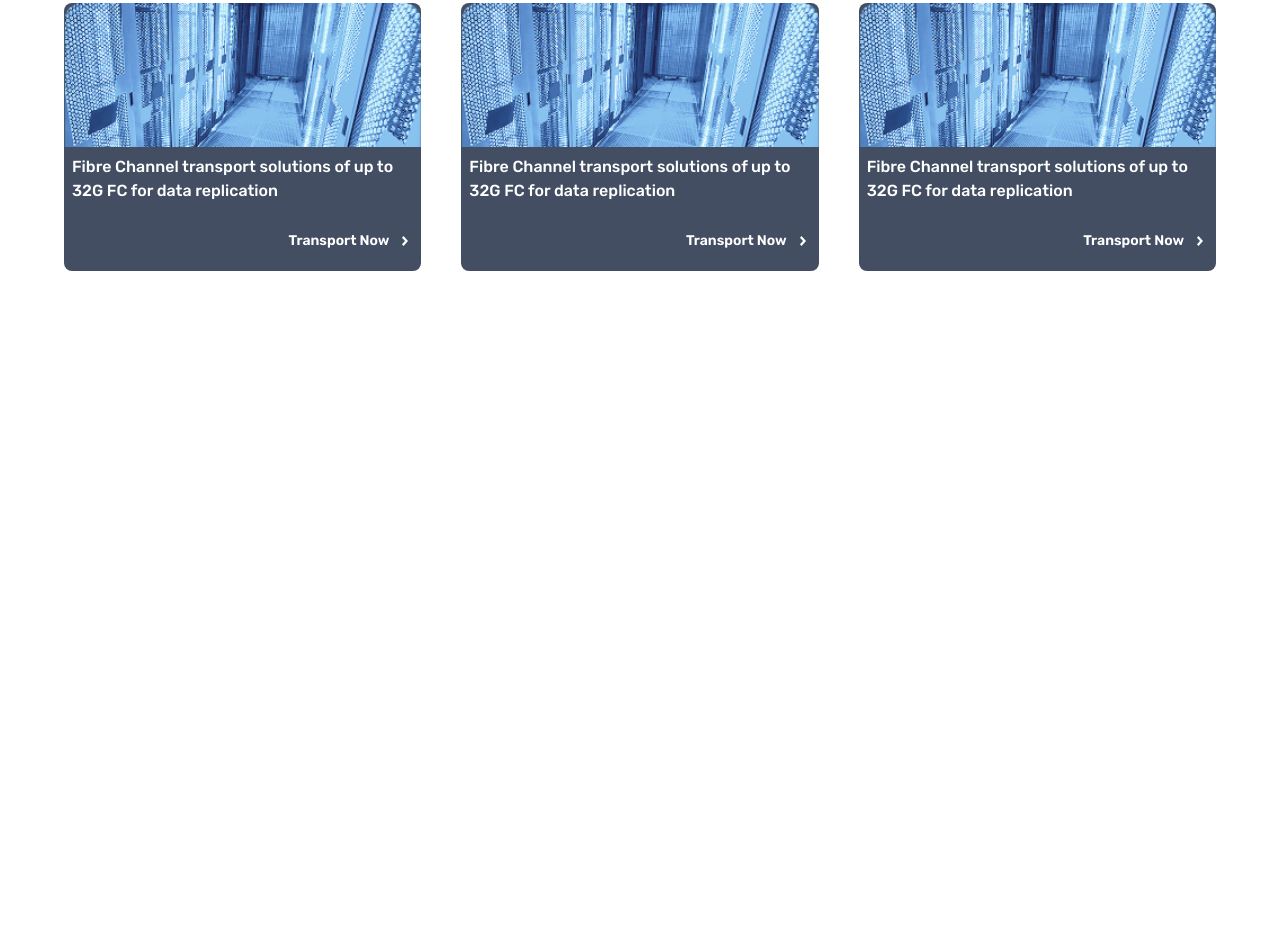
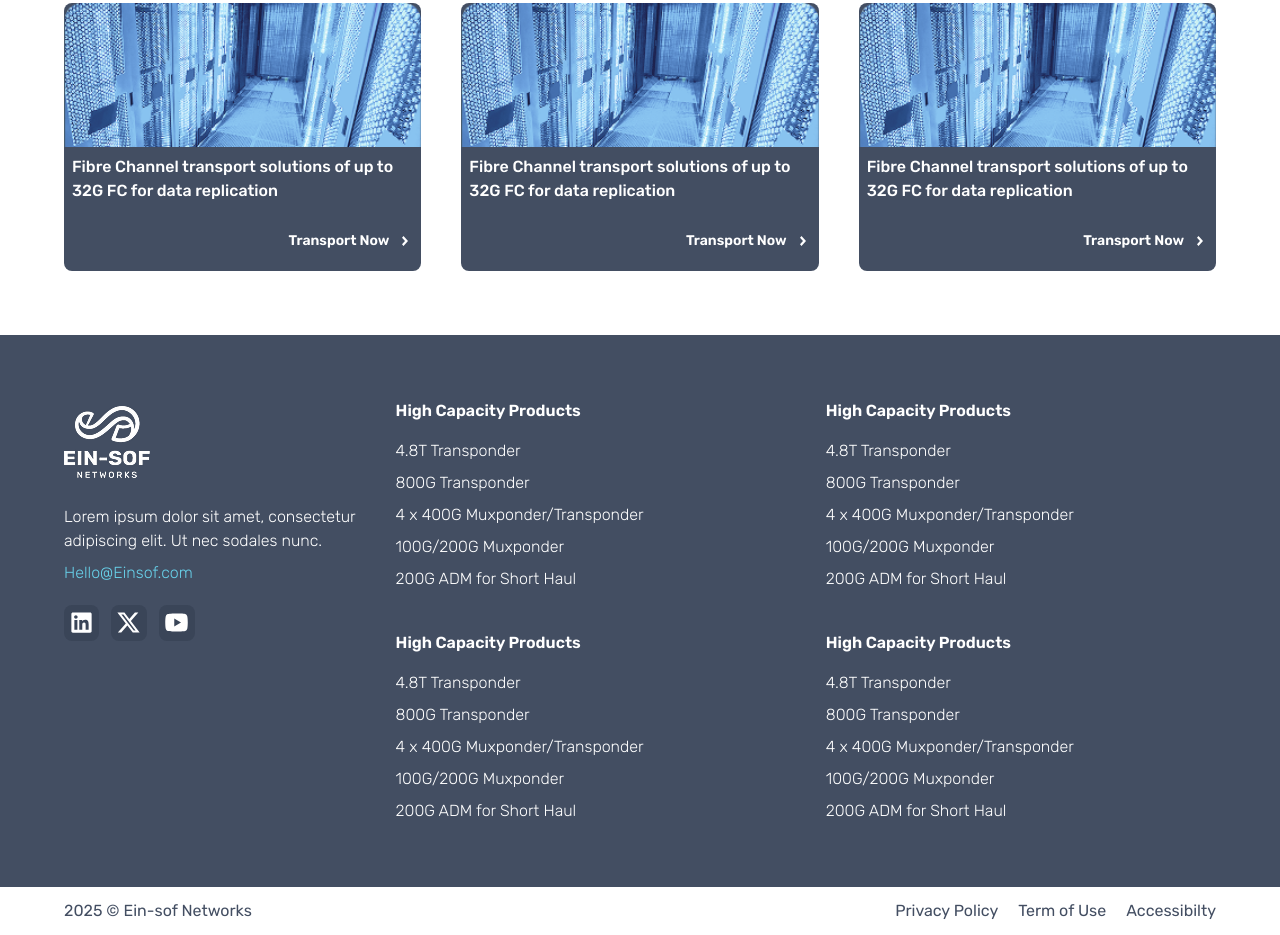
Before and after one commit to christianyitzak/ein-sof, a website: page index.html in a window 1280 px wide. Shown: the part 2577-3512 px from the top of the page. Before the commit the page ends 2912 px from the top, so only its background shows below. Drawn offline with Linux system fonts and the light colour scheme.

Commit message:
feat: create footer section

```diff
--- a/index.html
+++ b/index.html
@@ -176,5 +176,84 @@
                 </div>
             </div>
         </section>
+
+        <section class="bg-[#434E62] text-white">
+            <div class="flex max-w-7xl mx-auto p-16 gap-10">
+                <div class="font-thin">
+                    <img src="src/img/einsof-logo.png" alt="Einsof logo" class="mb-5">
+                    <p class="mb-2">
+                        Lorem ipsum dolor sit amet, consectetur <br>
+                        adipiscing elit. Ut nec sodales nunc.
+                    </p>
+                    <a href="#" class="text-[#68D1EA]">Hello@Einsof.com</a>
+
+                    <div class="flex gap-3 mt-5">
+                        <img src="src/img/icons/linkedin.svg" alt="Linkedin icon" class="bg-[#3A4558] p-1 rounded-lg">
+                        <img src="src/img/icons/twitter.svg" alt="Twitter icon" class="bg-[#3A4558] p-1 rounded-lg">
+                        <img src="src/img/icons/youtube.svg" alt="Youtube icon" class="bg-[#3A4558] p-1 rounded-lg">
+                    </div>
+                </div>
+
+                <div class="flex-1 grid grid-cols-2 gap-10">
+                    <div>
+                        <p class="font-semibold mb-4">High Capacity Products</p>
+                        <ul class="font-thin flex flex-col gap-2">
+                            <li>4.8T Transponder</li>
+                            <li>800G Transponder</li>
+                            <li>4 x 400G Muxponder/Transponder</li>
+                            <li>100G/200G Muxponder</li>
+                            <li>200G ADM for Short Haul</li>
+                        </ul>
+                    </div>
+
+                    <div>
+                        <p class="font-semibold mb-4">High Capacity Products</p>
+                        <ul class="font-thin flex flex-col gap-2">
+                            <li>4.8T Transponder</li>
+                            <li>800G Transponder</li>
+                            <li>4 x 400G Muxponder/Transponder</li>
+                            <li>100G/200G Muxponder</li>
+                            <li>200G ADM for Short Haul</li>
+                        </ul>
+                    </div>
+
+                    <div>
+                        <p class="font-semibold mb-4">High Capacity Products</p>
+                        <ul class="font-thin flex flex-col gap-2">
+                            <li>4.8T Transponder</li>
+                            <li>800G Transponder</li>
+                            <li>4 x 400G Muxponder/Transponder</li>
+                            <li>100G/200G Muxponder</li>
+                            <li>200G ADM for Short Haul</li>
+                        </ul>
+                    </div>
+
+                    <div>
+                        <p class="font-semibold mb-4">High Capacity Products</p>
+                        <ul class="font-thin flex flex-col gap-2">
+                            <li>4.8T Transponder</li>
+                            <li>800G Transponder</li>
+                            <li>4 x 400G Muxponder/Transponder</li>
+                            <li>100G/200G Muxponder</li>
+                            <li>200G ADM for Short Haul</li>
+                        </ul>
+                    </div>
+                </div>
+            </div>
+        </section>
+
+        <section class="text-[#434E62]">
+            <div class="flex max-w-7xl mx-auto px-16 justify-between py-3">
+                <div>
+                    <p>2025 © Ein-sof Networks</p>
+                </div>
+
+                <div class="flex gap-5">
+                    <p>Privacy Policy</p>
+                    <p>Term of Use</p>
+                    <p>Accessibilty</p>
+                </div>
+            </div>
+        </section>
     </body>
 </html>
```
Also changed, not shown: src/img/icons/linkedin.svg (added), src/img/icons/twitter.svg (added), src/img/icons/youtube.svg (added), src/output.css.
